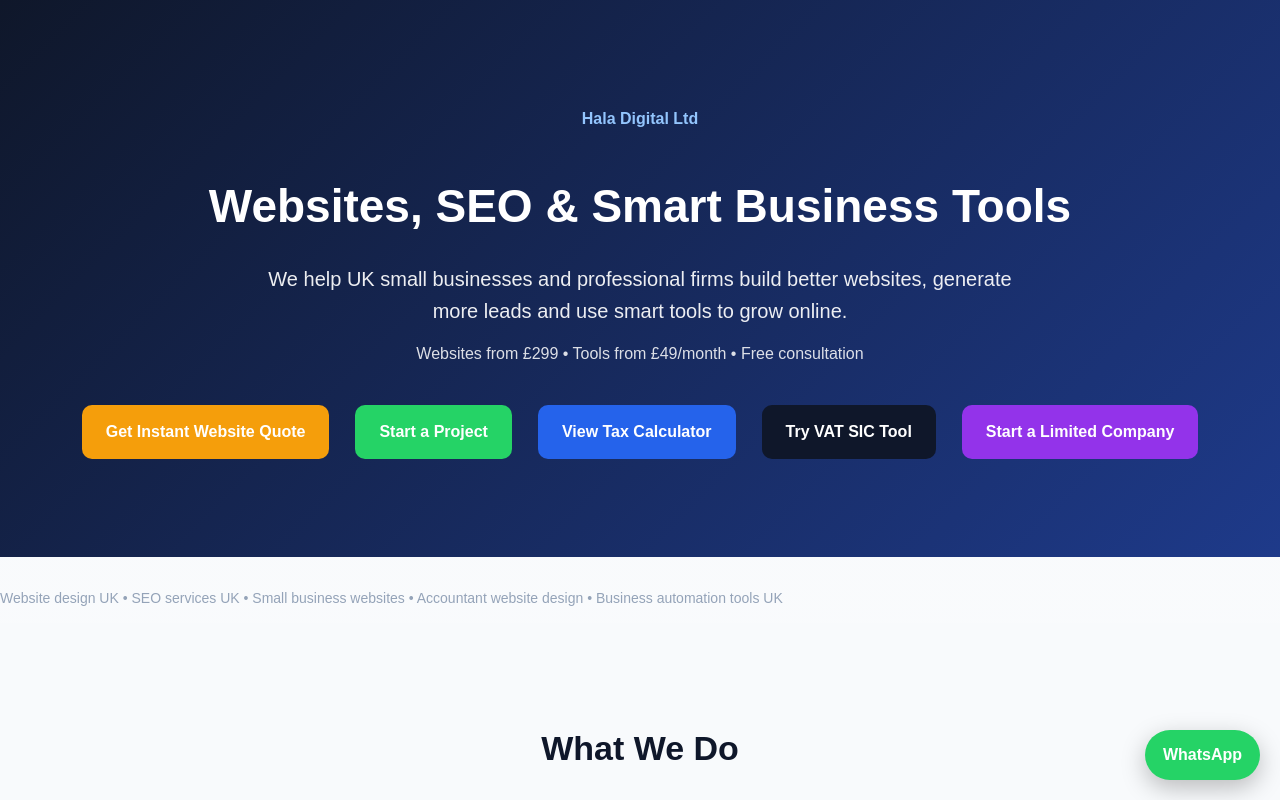
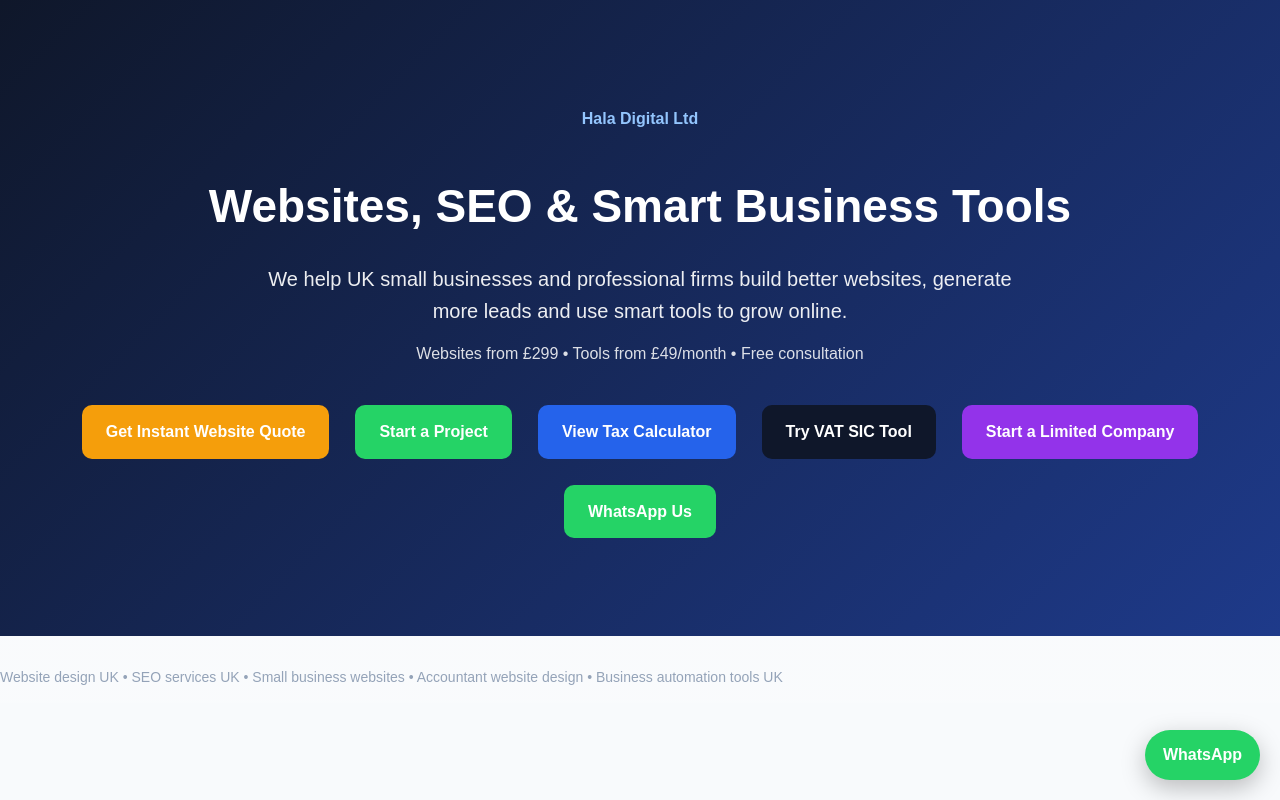
Before and after one commit to HalaDigitalLtd/uktaxcalculator-app, a Next.js app: page /hala in a window 1280 px wide. Shown: the top 800 px of the page. Built offline with nearby package versions, Linux system fonts and the light colour scheme.

Commit message:
Add WhatsApp CTA to homepage hero for higher conversion

```diff
--- a/app/hala/page.tsx
+++ b/app/hala/page.tsx
@@ -55,6 +55,12 @@
   style={{ ...buttonStyle, background: "#9333ea", color: "white" }}
 >
   Start a Limited Company
+</a>
+          <a
+  href="https://wa.me/447884063169?text=Hi%20Ikram,%20I%20want%20to%20start%20a%20limited%20company.%20Can%20you%20guide%20me?"
+  style={{ ...buttonStyle, background: "#25D366", color: "white" }}
+>
+  WhatsApp Us
 </a>
         </div>
       </section>
```
